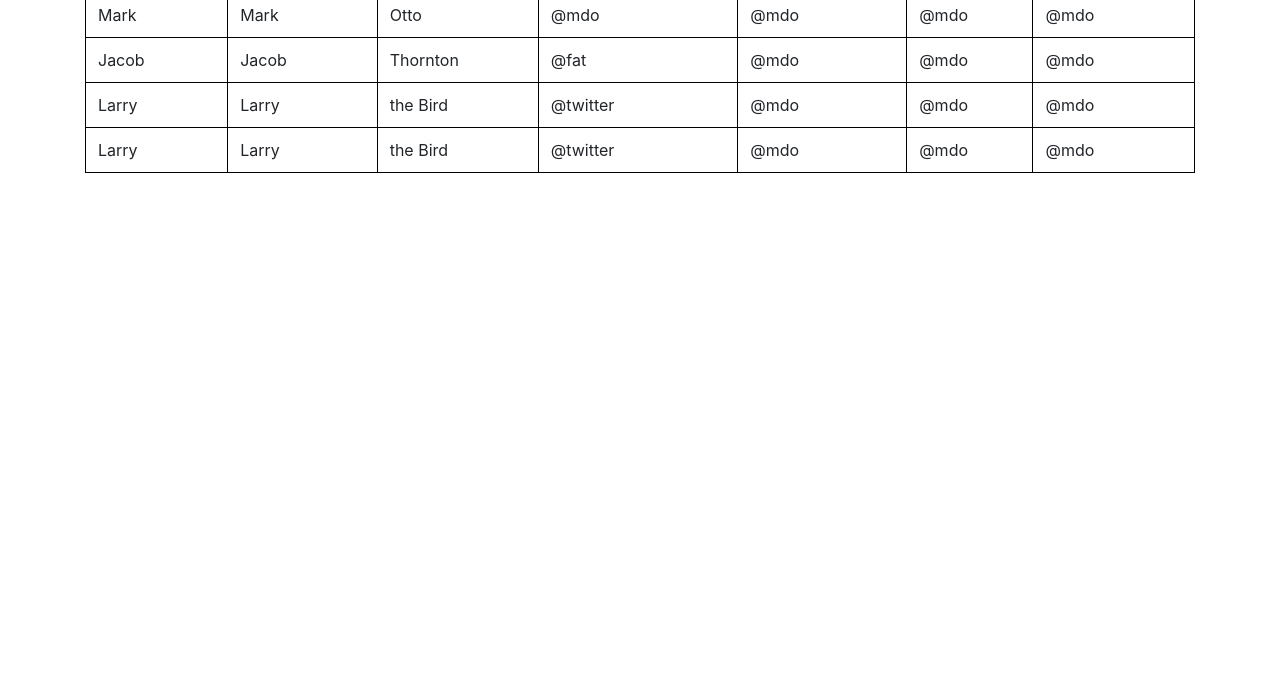
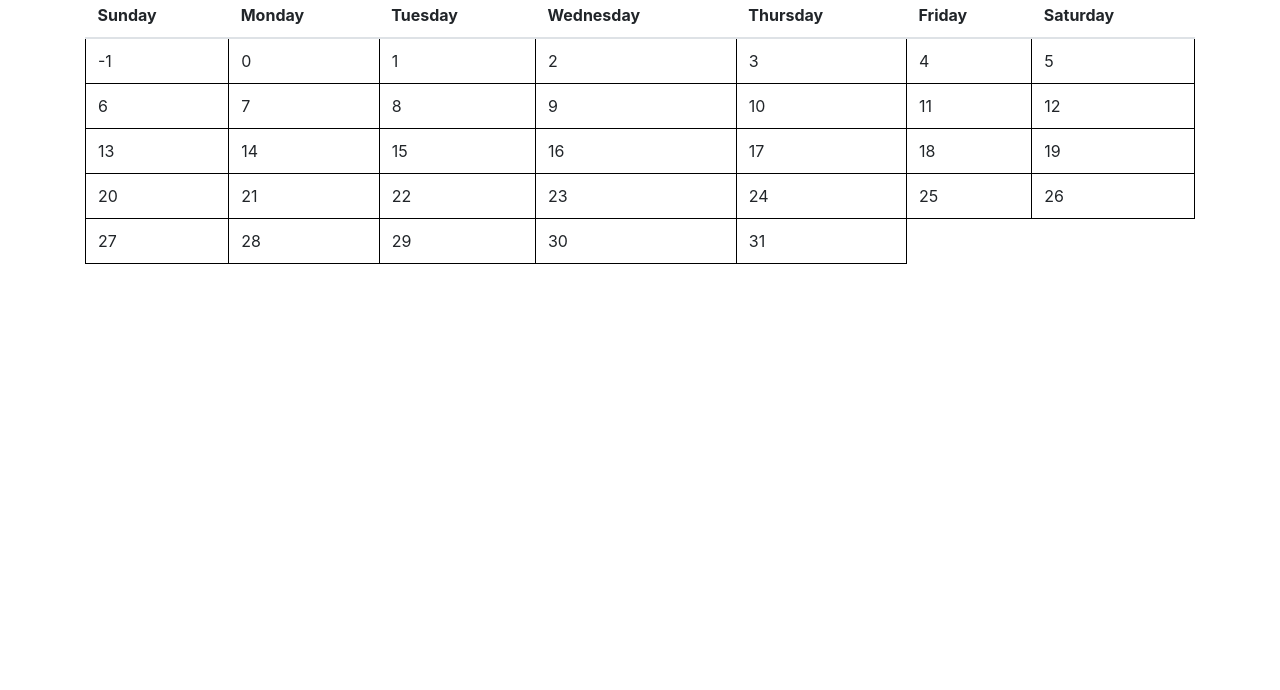
Before and after one commit to mhvue/dinosaurAdventCalendar, a plain HTML site: page index.html in a window 1280 px wide. Shown: the part 110-800 px from the top of the page. Drawn offline with nearby package versions, Linux system fonts and the light colour scheme.

Commit message:
add the numbered days of the week for December 2020

```diff
--- a/app.js
+++ b/app.js
@@ -8,3 +8,44 @@ const dinosaurFacts = [
 ]
 
 //https://www.sciencekids.co.nz/sciencefacts/dinosaurs.html
+
+const date = new Date();
+console.log(date)
+
+let days = "";
+
+//1st week
+for(let i = -1; i <= 5; i++){
+    days = i;
+    //hide -1 and 0
+    if(i == -1 || i == 0){
+       $("#numberDays").append("<td>"+ days + "</td>").css("visibility:hidden")
+    }
+    else{
+        $("#numberDays").append("<td>"+ days + "</td>");
+
+    }
+}
+
+//2nd week
+for(let i = 6; i <= 12; i++){
+    days = i;
+    $("#numberDays2").append("<td>"+ days + "</td>");
+}
+//3rd week
+for(let i = 13; i <= 19; i++){
+    days = i;
+    $("#numberDays3").append("<td>"+ days + "</td>");
+}
+
+//4th week
+for(let i = 20; i <= 26; i++){
+    days = i;
+    $("#numberDays4").append("<td>"+ days + "</td>");
+}
+
+//5th week
+for(let i = 27; i <= 31; i++){
+    days = i;
+    $("#numberDays5").append("<td>"+ days + "</td>");
+}
--- a/index.html
+++ b/index.html
@@ -14,6 +14,7 @@
 <body>
 <h1>Dinosaur Advent Calendar</h1>
 <div class="container">
+    <h2>December 2020</h2>
 <table class="table">
     <thead>
       <tr>
@@ -27,42 +28,11 @@
       </tr>
     </thead>
     <tbody>
-      <tr>
-        <td>Mark</td>
-        <td>Mark</td>
-        <td>Otto</td>
-        <td>@mdo</td>
-        <td>@mdo</td>
-        <td>@mdo</td>
-        <td>@mdo</td>
-      </tr>
-      <tr>
-        <td>Jacob</td>
-        <td>Jacob</td>
-        <td>Thornton</td>
-        <td>@fat</td>
-        <td>@mdo</td>
-        <td>@mdo</td>
-        <td>@mdo</td>
-      </tr>
-      <tr>
-        <td>Larry</td>
-        <td>Larry</td>
-        <td>the Bird</td>
-        <td>@twitter</td>
-        <td>@mdo</td>
-        <td>@mdo</td>
-        <td>@mdo</td>
-      </tr>
-      <tr>
-        <td>Larry</td>
-        <td>Larry</td>
-        <td>the Bird</td>
-        <td>@twitter</td>
-        <td>@mdo</td>
-        <td>@mdo</td>
-        <td>@mdo</td>
-      </tr>
+      <tr id="numberDays"></tr>
+      <tr id="numberDays2"></tr>
+      <tr id="numberDays3"></tr>
+      <tr id="numberDays4"></tr>
+      <tr id="numberDays5"></tr>
     </tbody>
   </table>
 </div>
--- a/style.css
+++ b/style.css
@@ -1,3 +1,7 @@
+*{
+    box-sizing: border-box;
+}
+
 td{
     border: 1px solid black;
 }
```
